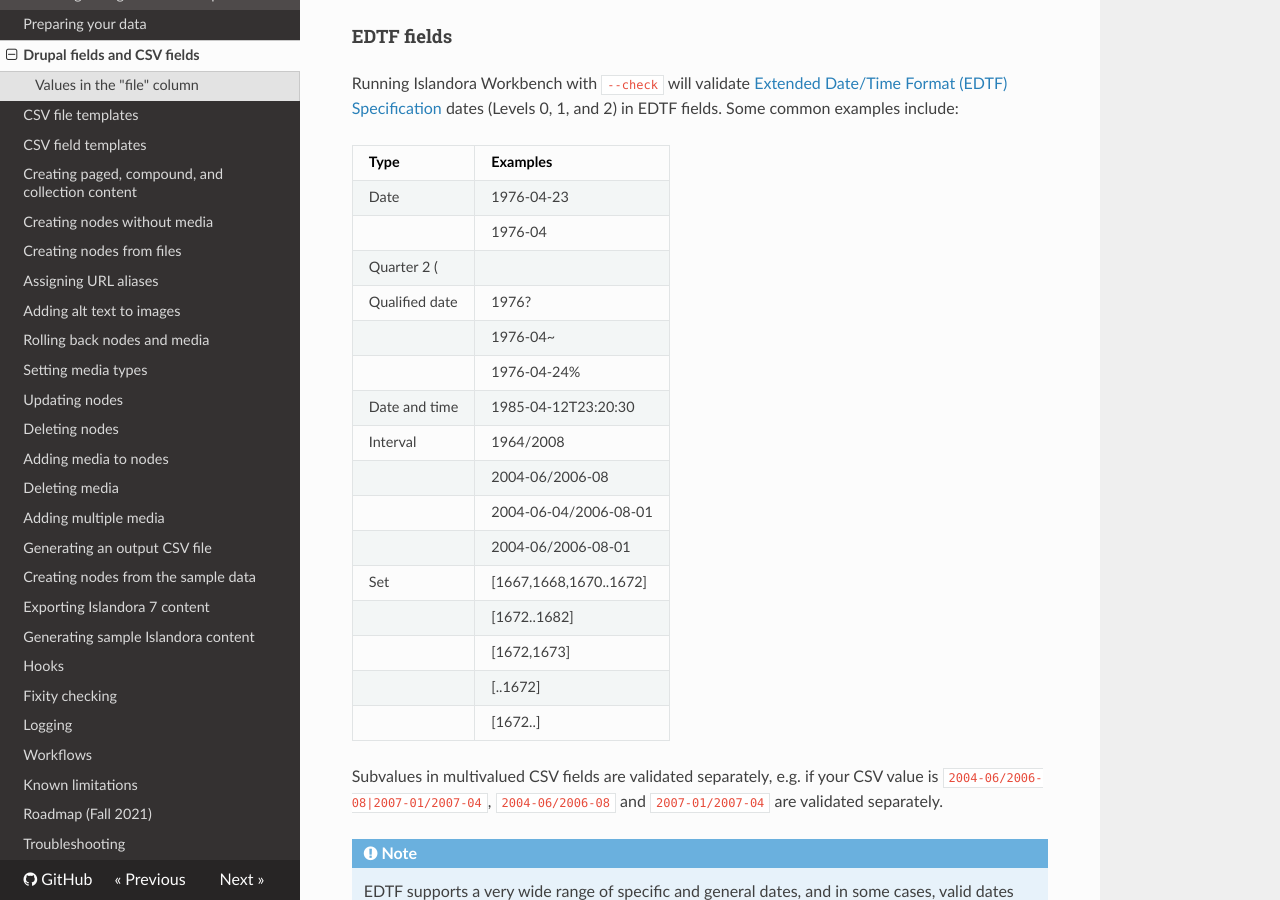
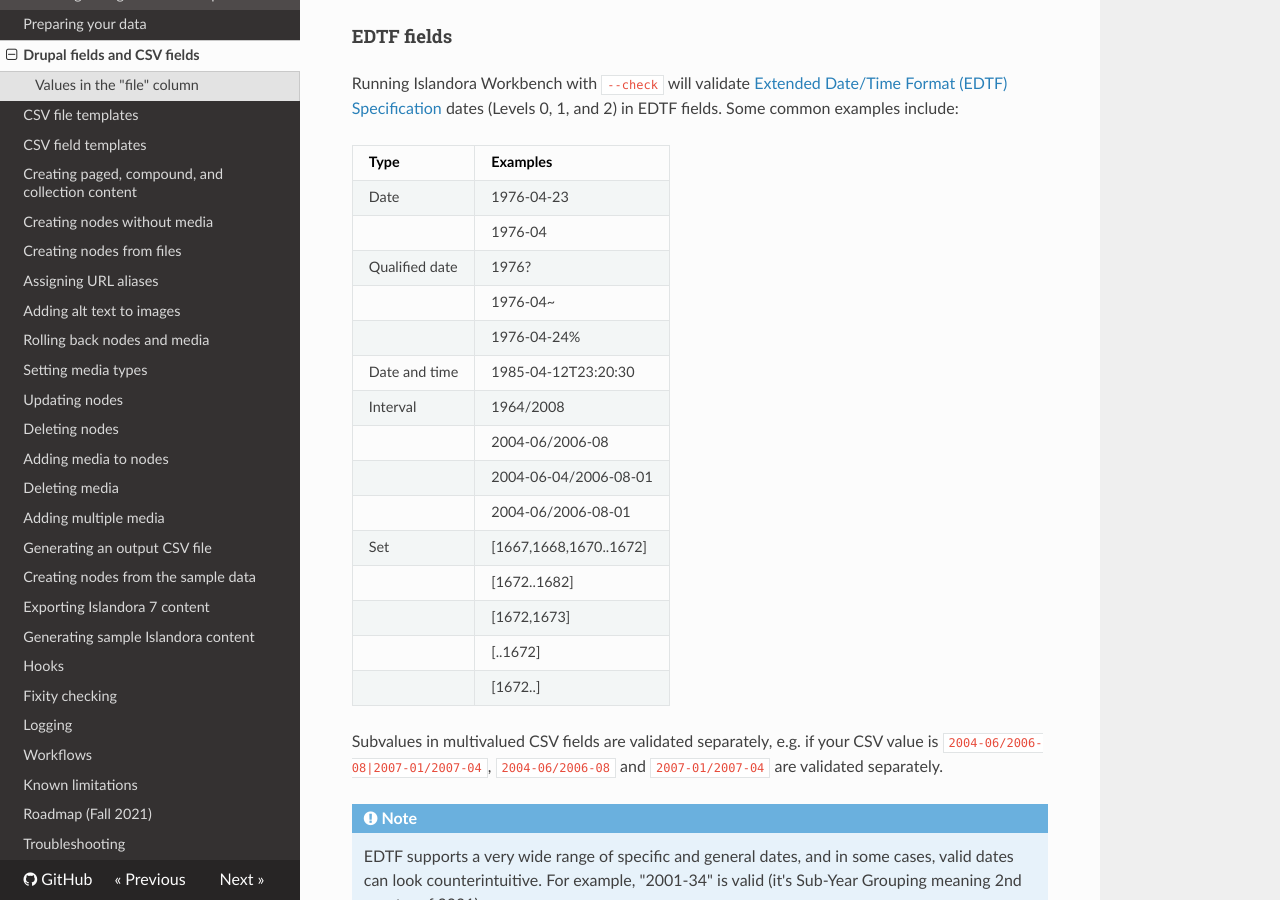
Before and after one commit to mjordan/islandora_workbench_docs, an MkDocs documentation site: the page built from docs/fields.md, in a window 1280 px wide and 900 px high, scrolled down 13620 px. Built offline with MkDocs 1.6.1, drawn with Linux system fonts in a browser that asks for light colours; nearby versions of some CDN libraries; old or Windows-style settings are respelled for this version of MkDocs.

Commit message:
Updated EDTF section of fields.md.

```diff
--- a/docs/fields.md
+++ b/docs/fields.md
@@ -352,7 +352,6 @@
 | --- | --- |
 | Date | 1976-04-23 |
 | | 1976-04 |
-Quarter 2 (| | 1976 |
 | Qualified date | 1976? |
 | | 1976-04~ |
 | | 1976-04-24% |
```
Also changed, not shown: site/index.html.
